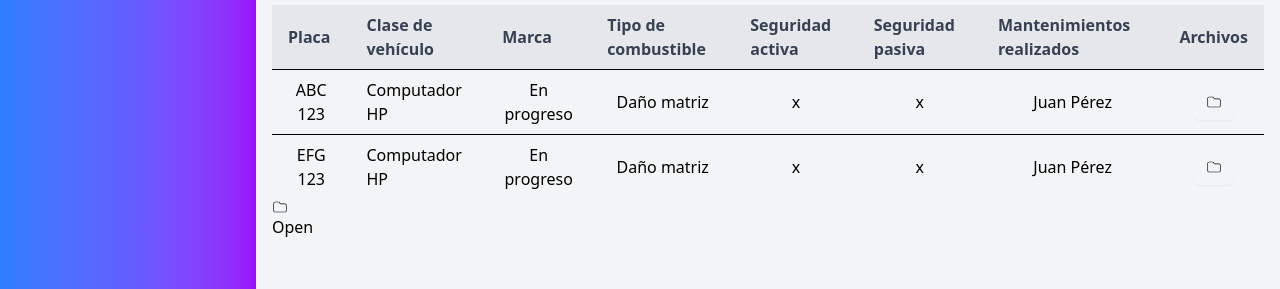
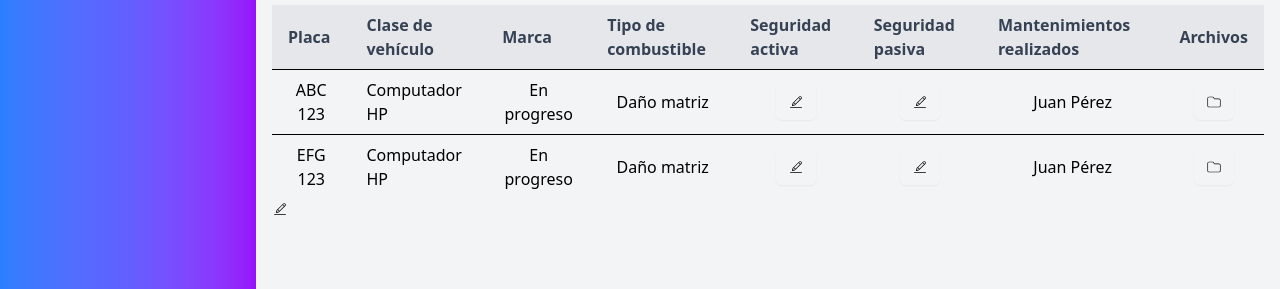
Before and after one commit to Davidddd222/YunexReact, a React (Vite) app in the folder frontend/: page /vehiculos in a window 1280 px wide. Shown: the part 281-570 px from the top of the page. Built offline with nearby package versions, Linux system fonts and the light colour scheme; no server answers.

Commit message:
Haciendo las modales de Documentos

```diff
--- a/frontend/src/pages/Vehiculos/components/Documentos.tsx
+++ b/frontend/src/pages/Vehiculos/components/Documentos.tsx
@@ -1,22 +1,13 @@
 import React, { useState, useEffect } from 'react';
-import { CiFolderOn } from 'react-icons/ci';
+import { CiFolderOn, CiEdit } from 'react-icons/ci';
 import { Button } from '@/components/ui/button';
-import {
-    Dialog,
-    DialogContent,
-    DialogDescription,
-    DialogHeader,
-    DialogFooter,
-    DialogTitle,
-    DialogTrigger,
-  } from "@/components/ui/dialog"
-
+import { DialogDemo } from './SeguridadActiva';
 
 const Documentos: React.FC = () => {
   // Datos de ejemplo para la tabla (sin botón directo en los datos)
   const [reparacionesData, ] = useState([
-    { placa: "ABC 123", vehiculo: 'Computador HP', marca: 'En progreso', tipoCombustible: 'Daño matriz', seguridadActiva: 'x', seguridadPasiva: 'x', mantenimientosRealizados: 'Juan Pérez' },
-    { placa: "EFG 123", vehiculo: 'Computador HP', marca: 'En progreso', tipoCombustible: 'Daño matriz', seguridadActiva: 'x', seguridadPasiva: 'x', mantenimientosRealizados: 'Juan Pérez' },
+    { placa: "ABC 123", vehiculo: 'Computador HP', marca: 'En progreso', tipoCombustible: 'Daño matriz',  mantenimientosRealizados: 'Juan Pérez' },
+    { placa: "EFG 123", vehiculo: 'Computador HP', marca: 'En progreso', tipoCombustible: 'Daño matriz',  mantenimientosRealizados: 'Juan Pérez' },
   ]);
 
   // Estado para el valor de búsqueda
@@ -89,33 +80,30 @@ const Documentos: React.FC = () => {
                 <td className="px-4 py-2">{item.vehiculo}</td>
                 <td className="px-4 py-2 text-center">{item.marca}</td>
                 <td className="px-4 py-2 text-center">{item.tipoCombustible}</td>
-                <td className="px-4 py-2 text-center">{item.seguridadActiva}</td>
-                <td className="px-4 py-2 text-center">{item.seguridadPasiva}</td>
+                <td className="px-4 py-2 text-center">
+                    <Button className="cursor-pointer" onClick={() => handleOpenModal(item.placa)}>
+                        <CiEdit />
+                    </Button>
+                </td>
+
+                <td className="px-4 py-2 text-center">
+                    <Button className="cursor-pointer" onClick={() => handleOpenModal(item.placa)}>
+                        <CiEdit />
+                    </Button>
+                </td>
                 <td className="px-4 py-2 text-center">{item.mantenimientosRealizados}</td>
                 <td className="px-4 py-2 text-center">
-                  {/* Botón que siempre estará presente */}
-                  <Button className='cursor-pointer' onClick={() => handleOpenModal(item.placa)}>
-                    <CiFolderOn />
-                  </Button>
+                                      {/* Botón que siempre estará presente */}
+                    <Button className='cursor-pointer' onClick={() => handleOpenModal(item.placa)}>
+                        <CiFolderOn />
+                    </Button>
                 </td>
               </tr>
             ))}
           </tbody>
         </table>
-        <Dialog>
-  <DialogTrigger> <CiFolderOn />Open</DialogTrigger>
-  <DialogContent className='bg-white'>
-    <DialogHeader>
-      <DialogTitle>Editar seguridad activa</DialogTitle>
-      <DialogDescription>
-        <h1>Sistema de frenado</h1>
-      </DialogDescription>
-    </DialogHeader>
-    <DialogFooter>
-          <Button type="submit" className='bg-blue-600' >Enviar</Button>
-        </DialogFooter>
-  </DialogContent>
-</Dialog>
+
+<DialogDemo/>
 
       </div>
     </div>
--- /dev/null
+++ b/frontend/src/pages/Vehiculos/components/SeguridadActiva.tsx
@@ -0,0 +1,40 @@
+import {  CiEdit } from 'react-icons/ci';
+import { Button } from "@/components/ui/button";
+import {
+    Dialog,
+    DialogContent,
+    DialogDescription,
+    DialogHeader,
+    DialogFooter,
+    DialogTitle,
+    DialogTrigger,
+  } from "@/components/ui/dialog"
+
+
+export function DialogDemo() {
+    return (
+
+<Dialog>
+  <DialogTrigger> <CiEdit/> </DialogTrigger>
+   <DialogContent className="bg-white">
+    <DialogHeader>
+     <DialogTitle className="font-semibold text-xl text-center">Editar seguridad activa</DialogTitle>
+      <DialogDescription className="">
+        Sistema de frenado<br />
+        Sistema de dirección<br />
+        Sistema de suspención<br />
+        Neumaticos<br />
+        Iluminación<br />
+        Sistema Eléctrico<br />
+        Climatización<br />
+        Espejos<br />
+        Sistema control estabilidad
+     </DialogDescription>
+    </DialogHeader>
+   <DialogFooter> <Button type="submit" className="bg-blue-600">Enviar</Button>
+  </DialogFooter>
+ </DialogContent>
+</Dialog>
+
+)
+}
--- /dev/null
+++ b/frontend/src/pages/Vehiculos/components/SeguridadPasiva.tsx
@@ -0,0 +1,12 @@
+import React from 'react';
+
+const SeguridadPasiva: React.FC = () => {
+    return (
+        <div>
+            <h1>Seguridad Pasiva</h1>
+            <p>Contenido básico de la página de Seguridad Pasiva.</p>
+        </div>
+    );
+};
+
+export default SeguridadPasiva;
```
